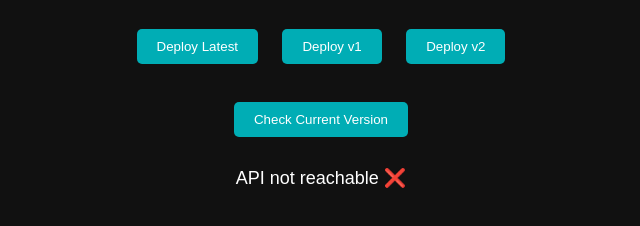
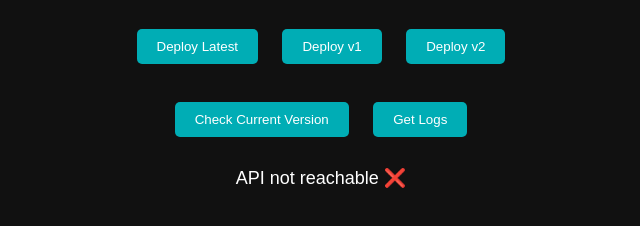
Before and after one commit to unfilteredvivek/Deployment-Tracker, a website: page index.html in a window 1280 px wide. Shown: the part 62-288 px from the top of the page, without its empty margins (319-959 px from the left). Drawn offline with Linux system fonts and the light colour scheme; no server answers.

Commit message:
Fix API URL to new EC2, restore Get Logs button

```diff
--- a/index.html
+++ b/index.html
@@ -39,11 +39,12 @@
   <br><br>
 
   <button onclick="getVersion()">Check Current Version</button>
+  <button onclick="getLogs()">Get Logs</button>
 
   <div id="status"></div>
 
   <script>
-    const API = "http://52.66.9.114:3000"; // your EC2
+    const API = "http://13.127.95.205:3001"; // your EC2
 
     async function deploy(version) {
       document.getElementById("status").innerText = "Deploying " + version + "...";
@@ -70,6 +71,16 @@
   }
 }
 
+async function getLogs() {
+  try {
+    const res = await fetch(`${API}/logs`);
+    const data = await res.text();
+    document.getElementById("status").innerText = data;
+  } catch {
+    document.getElementById("status").innerText = "API not reachable ❌";
+  }
+}
+
 // auto refresh every 5 sec
 setInterval(getVersion, 5000);
 
```
